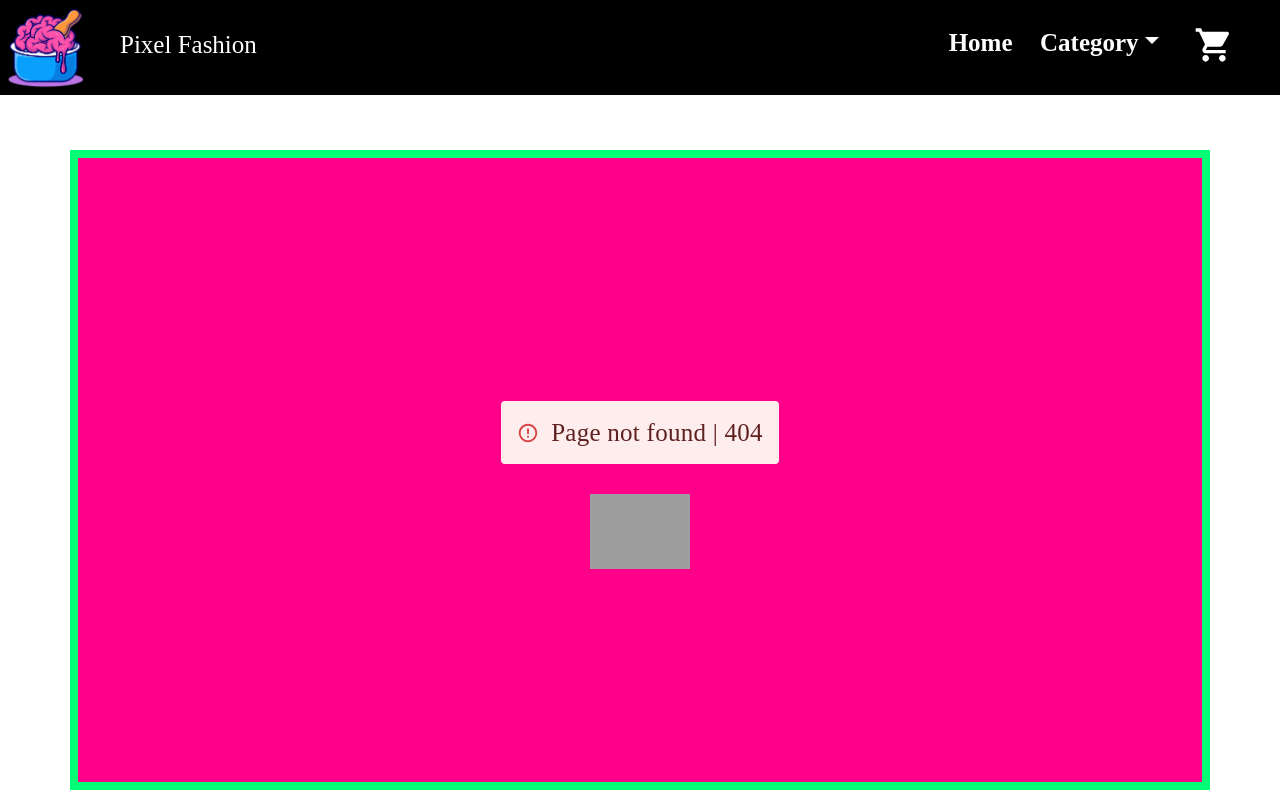
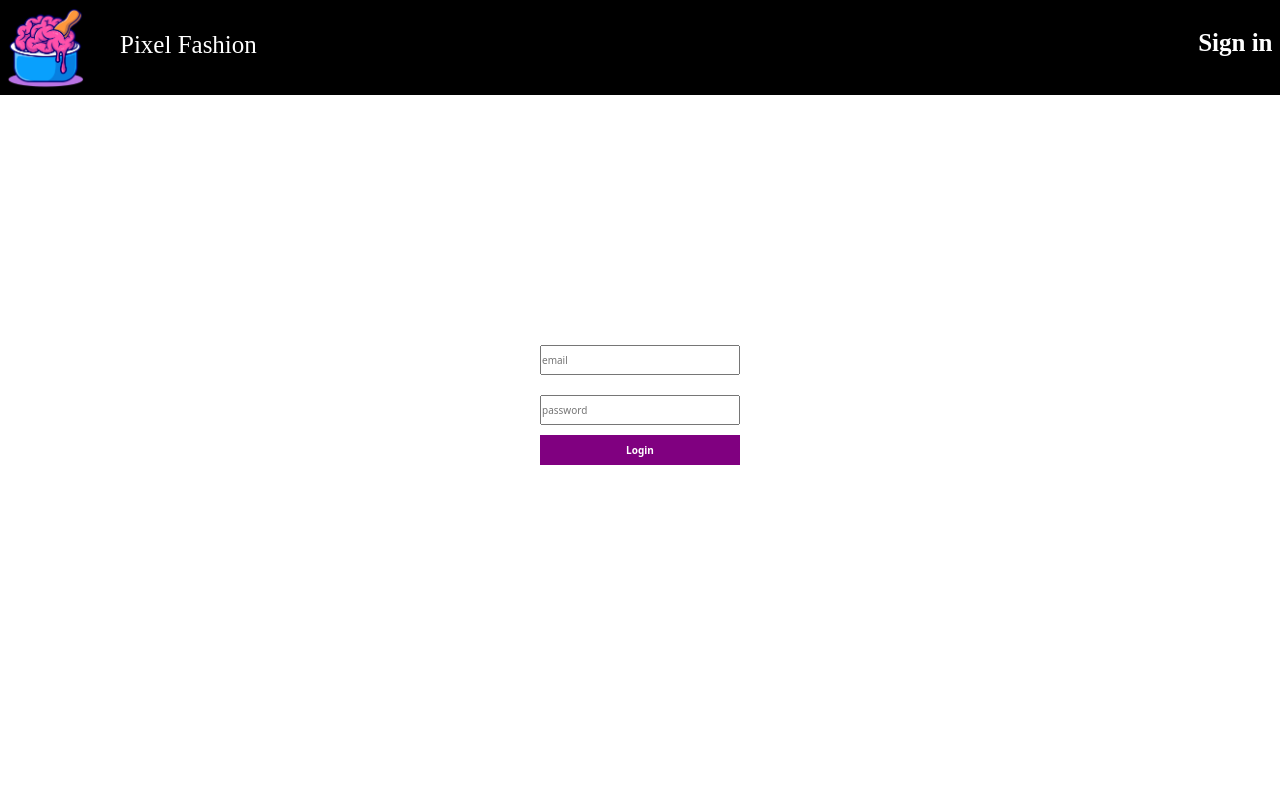
Before and after one commit to dsantucho/PreEntrega1-SANTUCHO, a React (Create React App) app: page /login in a window 1280 px wide. Before the commit this address had no page. Built offline with nearby package versions, Linux system fonts and the light colour scheme; grey boxes are pictures that could not be loaded; a web font is replaced by a local one.

Commit message:
auth login-out funcionalidad ok

```diff
--- a/package.json
+++ b/package.json
@@ -22,7 +22,6 @@
     "react-redux": "^8.0.5",
     "react-router-dom": "^6.10.0",
     "react-scripts": "5.0.1",
-    "redux": "^4.2.1",
     "sass": "^1.59.2",
     "web-vitals": "^2.1.4",
     "yup": "^1.1.1"
--- a/src/App.js
+++ b/src/App.js
@@ -1,11 +1,11 @@
-import React from "react";
+import React, { useContext } from 'react'
 import "./App.scss";
 import "bootstrap/dist/css/bootstrap.min.css";
 //components
 import NavBar from "./components/NavBar";
 
 // Ract router dom
-import { BrowserRouter as Router, Routes, Route } from "react-router-dom";
+import { BrowserRouter as Router, Routes, Route, Navigate } from "react-router-dom";
 
 //Pages
 import Home from "./pages/Home";
@@ -13,11 +13,20 @@ import ItemDetail from "./pages/ItemDetail";
 import ErrorPage from "./pages/ErrorPage";
 import Cart from "./pages/Cart";
 import Categories from "./pages/Categories";
+import Login from "./pages/Login";
 
 //Contexts
 import { ItemsProvider } from "./contexts/ItemsContext";
+import { AuthContext } from '../src/contexts/AuthContext';
 
 export const App = () => {
+  const {currentUser} = useContext(AuthContext);
+
+  //si mi currentUser esta en FALSE [no login] vuelve al login; escondo mi web
+  const RequireAuth = ({children})=>{
+      return currentUser ? children : <Navigate to='/login'/>;
+  }
+  console.log(currentUser)
   return (
       <ItemsProvider>
         <Router>
@@ -25,11 +34,13 @@ export const App = () => {
             <NavBar />
           </div>
           <Routes>
-          <Route path="/" element={<Home/>}/>
-          <Route path="/category/:category" element={<Categories/>}/>
-          <Route path="/detail/:id" element={<ItemDetail/>}/>
-          <Route path="/cart" element={<Cart/>}/>
-          <Route path="*" element={<ErrorPage/>}/>
+            <Route path="/login" element={<Login/>}/>
+            <Route path="/" element={<RequireAuth><Home/></RequireAuth>}/>
+
+            <Route path="/category/:category" element={<RequireAuth><Categories/></RequireAuth>}/>
+            <Route path="/detail/:id" element={<RequireAuth><ItemDetail/></RequireAuth>}/>
+            <Route path="/cart" element={<RequireAuth><Cart/></RequireAuth>}/>
+            <Route path="*" element={<RequireAuth><ErrorPage/></RequireAuth>}/>
           </Routes>
         </Router>
       </ItemsProvider>
--- a/src/components/NavBar.js
+++ b/src/components/NavBar.js
@@ -1,11 +1,22 @@
-import React from "react";
+import React, {useContext} from "react";
 import "bootstrap/dist/css/bootstrap.min.css";
 import { Dropdown } from "react-bootstrap";
 import CartWidget from "./CartWidget";
 import logoCommerce from "../img/logoEcommerce.png";
-import { Link } from "react-router-dom";
+import { Link, useNavigate } from "react-router-dom";
+//context
+import { AuthContext } from '../contexts/AuthContext';
 
 export const NavBar = () => {
+  const navitage = useNavigate()
+  const {currentUser,dispatch} = useContext(AuthContext);
+
+  const handlerLogout = (e)=>{
+    e.preventDefault();
+    dispatch({type:"LOGOUT", payload:currentUser})
+    navitage("/login")
+  }
+
   return (
     <nav className="d-flex col-12" id="navBar">
       <div className="d-flex col-5 align-items-center">
@@ -14,7 +25,11 @@ export const NavBar = () => {
           <h1 className="ps-5">Pixel Fashion</h1>
         </Link>
       </div>
+      {currentUser? (
       <div className="container d-flex col-7 justify-content-end align-items-center">
+        <ul>
+          <button onClick={handlerLogout}>Logout</button>
+        </ul>
         <ul>
           <Link to="/">Home</Link>
         </ul>
@@ -36,11 +51,16 @@ export const NavBar = () => {
           </Dropdown.Menu>
         </Dropdown>
         </ul>
-
         <ul>
             <CartWidget />
         </ul>
-      </div>
+      </div>):(
+      <div className="container d-flex col-7 justify-content-end align-items-center">
+        <ul>
+          <Link to="/*">Sign in</Link>
+        </ul>
+      </div>)}
+
     </nav>
   );
 };
--- /dev/null
+++ b/src/contexts/AuthContext.js
@@ -0,0 +1,29 @@
+import React, {createContext, useReducer, useEffect} from "react";
+
+const INITIAL_STATE={
+    //tomo inicial el que esta en local o null
+    currentUser: JSON.parse(localStorage.getItem("user")) || null,
+}
+//**toda la logica de auth de un usuario
+export const AuthContext = createContext(INITIAL_STATE);
+
+export const AuthContextProvider = ({children}) =>{
+        const reducer = (state,action)=>{
+            switch(action.type){
+                case 'LOGIN':
+                    return{ currentUser: action.payload}
+                case 'LOGOUT':
+                    return {currentUser:null}
+                default: return state;
+            }
+        }
+        const [state, dispatch]=useReducer(reducer,INITIAL_STATE);
+        //guardar en local
+        useEffect(() => {
+            localStorage.setItem("user", JSON.stringify(state.currentUser));
+          }, [state.currentUser]);
+
+        return(
+            <AuthContext.Provider value = {{currentUser: state.currentUser,dispatch}}>{children}</AuthContext.Provider>
+        )
+    }
--- a/src/firebase/firebaseConfig.js
+++ b/src/firebase/firebaseConfig.js
@@ -1,5 +1,6 @@
 import { initializeApp } from "firebase/app"; //permite inicializar nuestra app de firebase
 import { getFirestore } from "firebase/firestore"; // esto es para trabajar con firestore en nuestro caso tiene las img
+import { getAuth} from "firebase/auth";
 
 const firebaseConfig = {
   apiKey: "AIzaSyBbcrOpfH9PYC7uMIbA-v_lKjUKqP9kkCk",
@@ -16,3 +17,4 @@ const app = initializeApp(firebaseConfig);
 //crear const que por convencion de llama "db"
 // db es el objeto que nosotros vamos a querer utilizar => exportar para utilizar dentro del project
 export const db = getFirestore(app);
+export const auth = getAuth();
--- a/src/index.js
+++ b/src/index.js
@@ -2,10 +2,13 @@ import React from 'react';
 import ReactDOM from 'react-dom/client';
 import './index.scss';
 import App from './App';
+import { AuthContextProvider } from "../src/contexts/AuthContext";
 
 const root = ReactDOM.createRoot(document.getElementById('root'));
 root.render(
   <React.StrictMode>
-    <App />
+      <AuthContextProvider>
+        <App />
+      </AuthContextProvider>
   </React.StrictMode>
 );
--- a/src/index.scss
+++ b/src/index.scss
@@ -6,6 +6,7 @@
 //base
 @import "./sass/base/base" ;
 //components
+@import "./sass/components/login";
 @import "./sass/components/navBar";
 @import "./sass/components/cards";
 @import "./sass/components/spinner";
--- /dev/null
+++ b/src/pages/Login.js
@@ -0,0 +1,50 @@
+import React, { useContext, useState } from 'react'
+import { signInWithEmailAndPassword } from "firebase/auth";
+import { auth } from '../firebase/firebaseConfig';
+import { useNavigate } from 'react-router-dom';
+import { AuthContext } from '../contexts/AuthContext';
+
+const Login = () => {
+    const [error, setError] = useState(false);
+    const [email, setEmail] = useState("");
+    const [password, setPassword] = useState("");
+
+    const navitage = useNavigate()
+
+    const {dispatch} = useContext(AuthContext)
+
+    const handleLogin = (e) => {
+        e.preventDefault();
+        signInWithEmailAndPassword(auth, email, password)
+            .then((userCredential) => {
+            // Signed in
+            const user = userCredential.user;
+            dispatch({type:"LOGIN", payload:user})
+            navitage("/")
+        })
+        .catch((error) => {
+            setError(true);
+        });
+    };
+
+    return (
+      <div className="login">
+        <form onSubmit={handleLogin}>
+          <input
+            type="email"
+            placeholder="email"
+            onChange={(e) => setEmail(e.target.value)}
+          />
+          <input
+            type="password"
+            placeholder="password"
+            onChange={(e) => setPassword(e.target.value)}
+          />
+          <button type="submit">Login</button>
+          {error && <span>Wrong email or password!</span>}
+        </form>
+      </div>
+    );
+  };
+
+  export default Login;
--- /dev/null
+++ b/src/sass/components/_login.scss
@@ -0,0 +1,34 @@
+.login{
+    height: 100vh;
+    display: flex;
+    align-items: center;
+    justify-content: center;
+
+    form{
+      display: flex;
+      flex-direction: column;
+      align-items: center;
+
+      input{
+        width: 200px;
+        height: 30px;
+        margin: 10px;
+      }
+
+      button{
+        width: 200px;
+        height: 30px;
+        border: none;
+        background-color: purple;
+        color: white;
+        font-weight: bold;
+        cursor: pointer;
+      }
+
+      span{
+        font-size: 12px;
+        color: red;
+        margin-top: 10px;
+      }
+    }
+}
```
Also changed, not shown: src/pages/SignIn.js (added, +10 -0 lines). Lines whose indentation alone changed are shown as unchanged.
